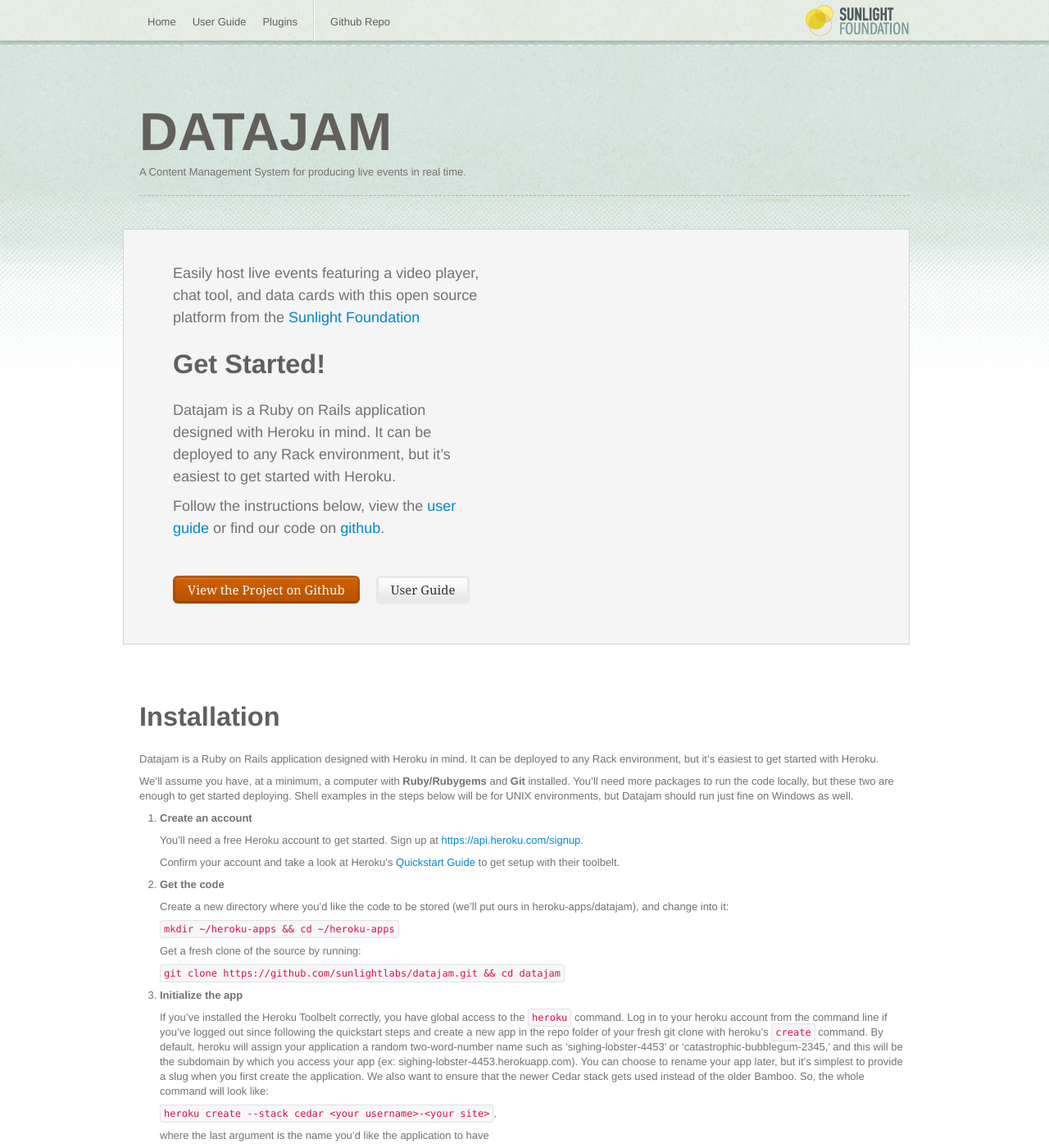
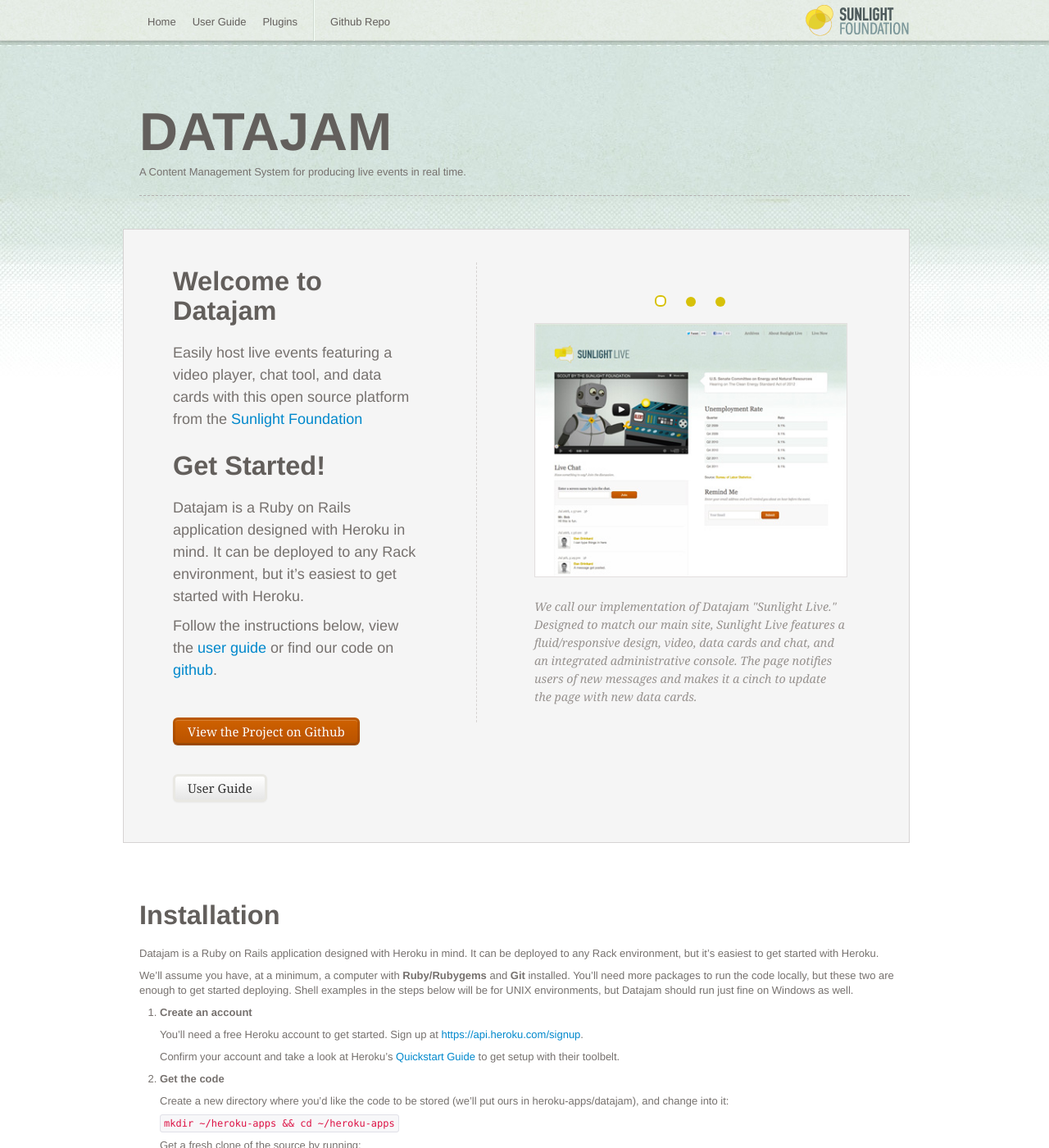
Before and after one commit to sunlightlabs/datajam, a Jekyll site: the page built from _posts/2012-03-01-home.md, in a window 1280 px wide and 1400 px high. Shown: the whole window at 82% size. Built offline with Jekyll 4.4.1, drawn with Linux system fonts in a browser that asks for light colours; nearby versions of some CDN libraries.

Commit message:
styling for feature box with images

```diff
--- a/_layouts/home.html
+++ b/_layouts/home.html
@@ -19,7 +19,8 @@
                 <p>A Content Management System for producing live events in real time.</p>
             </div>
             <div id="feature" class="hero-unit clearfix row">
-                <div class="span5">
+                <div class="span4">
+                    <h2>Welcome to Datajam</h2>
                     <p class="endingParagraph">Easily host live events featuring a video player, chat tool, and data cards with this open source platform from the <a href="http://sunlightfoundation.com">Sunlight Foundation</a></p>
                     <h2>Get Started!</h2>
                     <p>Datajam is a Ruby on Rails application designed with Heroku in mind. It can be deployed to any Rack environment, but it’s easiest to get started with Heroku.</p>
@@ -30,8 +31,26 @@
                         <a href="/userguide/" class="btn btn-large">User Guide</a>
                     </p>
                 </div>
-                <div class="span8">
-
+                <div class="span5 liveExamples">
+                    <ul class="imgBtns">
+                        <li><a class="active textReplace" href="#">button1</a></li>
+                        <li><a class="textReplace" href="#">button2</a></li>
+                        <li><a class="textReplace" href="#">button3</a></li>
+                    </ul>
+                    <ul>
+                        <li>
+                            <img src="/img/img_fullSite.jpg" />
+                            <p class="tip">We call our implementation of Datajam "Sunlight Live." Designed to match our main site, Sunlight Live features a fluid/responsive design, video, data cards and chat, and an integrated administrative console. The page notifies users of new messages and makes it a cinch to update the page with new data cards.</p>
+                        </li>
+                        <li class="hidden">
+                            <img src="/img/img_liveChat.jpg" />
+                            <p class="tip">Our chat system was built from the ground up to make it easy to monitor and curate incoming messages. URLs in messages are automatically shortened through bit.ly (the system can use your Bit.ly API if you have one), and can be shared with one click to Twitter.</p>
+                        </li>
+                        <li class="hidden">
+                            <img src="/img/img_dataCards.jpg" />
+                            <p class="tip">Our data cards is what really separates Datajam from other real-time reporting platforms. Cards can be easily created using data from our Influence Explorer site, or the can be custom built with CSV or HTML. Switching the cards is simple: you just select them from a menu during the event and they are instantly updated for all viewers.</p>
+                        </li>
+                    </ul>
                 </div>
             </div>
 
--- a/css/style.css
+++ b/css/style.css
@@ -1,5 +1,5 @@
 .headerTitle { margin-top: 140px; border-bottom: 1px dashed #b2afaf; padding-bottom: 10px; margin-bottom: 40px;}
-h2 { color: #635F5C; margin-bottom: 25px; font-size: 250%; }
+h2 { color: #635F5C; margin-bottom: 20px; font-size: 250%; margin-top: 5px; }
 hr {margin-top:40px; clear:both;}
 h1 { font-size: 500%; text-transform: uppercase; line-height: 60px; color: #635F5C; margin-bottom: 10px; }
 h4 { font-size: 170%; margin-bottom: 20px; line-height: 27px; text-transform: capitalize; font-family: Georgia, 'Times New Roman', Times, serif; font-weight: normal; }
@@ -14,6 +14,7 @@ h3 { margin-bottom: 20px; font-size: 180%; }
 
 .tip, time { font-family: Georgia, 'Times New Roman', Times, serif; font-style: oblique; color: #97928f; display: block; line-height: 21px; max-width: 680px;}
 .tip { margin-bottom: 20px;}
+.textReplace { display: block; text-indent: -9999em; }
 
 body {
     background: url(../img/sfapp_bg.jpg) center 50px repeat-x #FFFFFF;
@@ -33,6 +34,21 @@ width: 128px;
 margin-top: 5px;}
 
 .hero-unit { padding: 40px; border: 1px solid #d6d3d3; border-radius: 0;}
+.hero-unit ul { list-style-type: none; margin: 0; margin: 0 auto; }
+.hero-unit .tip { font-size: 110%; line-height: 22px;  }
+.liveExamples { padding-left: 70px; border-left: 1px dashed #d6d3d2; margin-left: 70px; }
+.liveExamples img { border: 1px solid #e3dfdf; margin-bottom: 20px; }
+
+.imgBtns { margin: 0 auto; text-align: center; }
+.imgBtns li { display: inline-block; margin: 40px 10px 20px; }
+.imgBtns a { width: 12px; height: 12px;
+    -webkit-border-radius: 6px;
+       -moz-border-radius: 6px;
+        -ms-border-radius: 6px;
+         -o-border-radius: 6px;
+            border-radius: 6px;
+            background-color: #d7c109; }
+.imgBtns li a.active { background-color: #fff; border: 2px solid #d7c109; width: 10px; height: 10px;  }
 
 .navbar .nav > li > a { text-shadow: none; padding: 17px 10px 20px; color: #635F5C; }
 .navbar .nav > li > a:hover { color: #8d8884; }
```
Also changed, not shown: img/img_dataCards.jpg (added), img/img_fullSite.jpg (added), img/img_liveChat.jpg (added).
